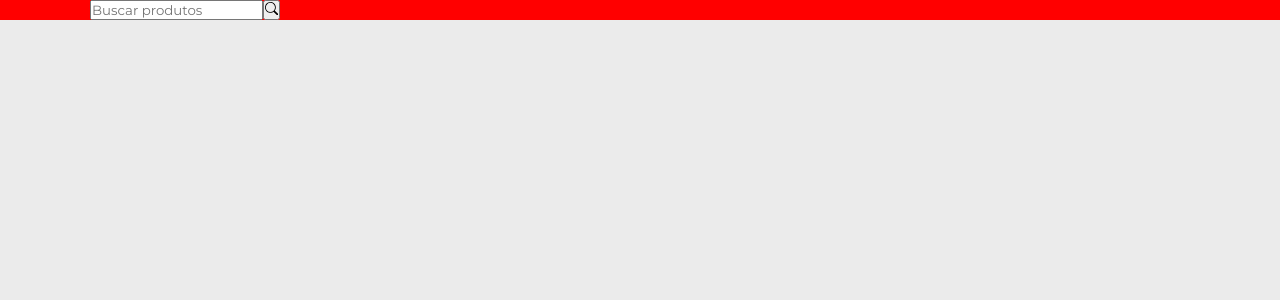
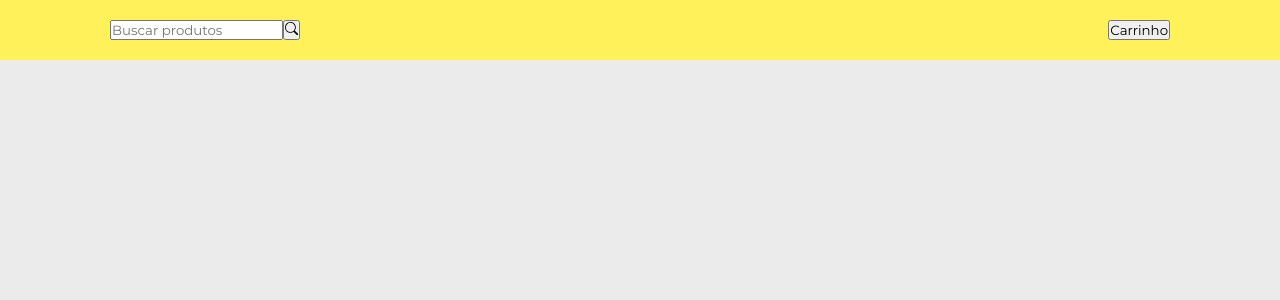
Before and after one commit to JoaoChaves65/Carrinho_Compras, a React (Create React App) app: page / in a window 1280 px wide. Shown: the top 300 px of the page. Built offline with nearby package versions, Linux system fonts and the light colour scheme.

Commit message:
CSS básico do component Header

```diff
--- a/src/components/Header/Header.css
+++ b/src/components/Header/Header.css
@@ -0,0 +1,12 @@
+.header{
+  background-color: #FFF159;
+  position: fixed;
+  width: 100%;
+}
+
+.header > div {
+  display: flex;
+  justify-content: space-between;
+  align-items: center;
+  padding: 20px;
+}
--- a/src/components/Header/Header.jsx
+++ b/src/components/Header/Header.jsx
@@ -2,13 +2,14 @@ import React from 'react';
 
 import SearchBar from '../SearchBar/SearchBar';
 
+import './Header.css';
+
 function Header() {
   return (
-    <header className="header" style={{ background: 'red' }}>
+    <header className="header">
       <div className="container">
-
-        <SearchBar/>
-
+        <SearchBar />
+        <button>Carrinho</button>
       </div>
     </header>
   );
```
